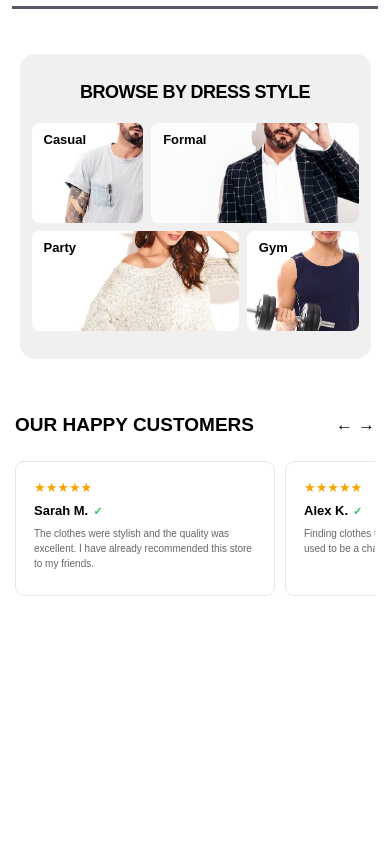
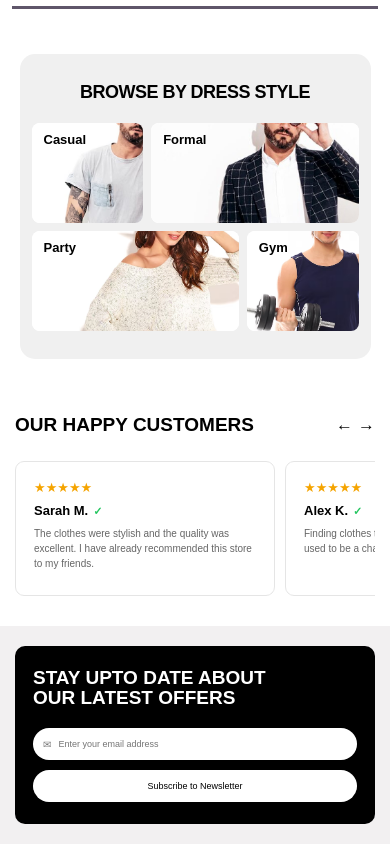
Before and after one commit to abdurehman19/Full-Stack-Assigement, a React (Vite) app in the folder Full stack Assigement/: page / in a window 390 px wide. Shown: the part 2018-2862 px from the top of the page. Before the commit the page ends 2644 px from the top, so only its background shows below. Built offline with nearby package versions, Linux system fonts and the light colour scheme.

Commit message:
Add Newsletter component and styles for subscription section

```diff
--- /dev/null
+++ b/Full stack Assigement/src/components/newsletter/Newsletter.css
@@ -0,0 +1,154 @@
+.newsletter {
+    width: 100%;
+    padding: 30px 5%;
+
+    background: #f2f0f1;
+    font-family: Arial, Helvetica, sans-serif;
+}
+
+.newsletter-content {
+    width: 100%;
+    max-width: 1200px;
+    min-height: 140px;
+
+    margin: auto;
+
+    padding: 30px 25px;
+
+    display: flex;
+    align-items: center;
+    justify-content: space-between;
+
+    background: #000;
+
+    border-radius: 10px;
+}
+
+
+/* HEADING */
+
+.newsletter-content h2 {
+    margin: 0;
+
+    color: #fff;
+
+    font-size: 24px;
+    line-height: 1.05;
+
+    font-weight: 900;
+}
+
+
+/* FORM */
+
+.newsletter-form {
+    width: 280px;
+
+    display: flex;
+    flex-direction: column;
+
+    gap: 10px;
+}
+
+
+/* EMAIL */
+
+.email-box {
+    width: 100%;
+    height: 32px;
+
+    display: flex;
+    align-items: center;
+
+    padding: 0 10px;
+
+    background: #fff;
+
+    border-radius: 20px;
+}
+
+.email-box span {
+    font-size: 10px;
+    color: #777;
+}
+
+.email-box input {
+    width: 100%;
+
+    border: none;
+    outline: none;
+
+    margin-left: 7px;
+
+    font-size: 9px;
+}
+
+
+/* BUTTON */
+
+.newsletter-form button {
+    width: 100%;
+    height: 32px;
+
+    border: none;
+
+    border-radius: 20px;
+
+    background: #fff;
+    color: #000;
+
+    font-size: 9px;
+
+    cursor: pointer;
+}
+
+
+/* TABLET */
+
+@media (max-width: 768px) {
+
+    .newsletter {
+        padding: 25px 20px;
+    }
+
+    .newsletter-content {
+        padding: 25px 20px;
+
+        flex-direction: column;
+
+        align-items: flex-start;
+
+        gap: 20px;
+    }
+
+    .newsletter-content h2 {
+        font-size: 21px;
+    }
+
+    .newsletter-form {
+        width: 100%;
+        max-width: 350px;
+    }
+}
+
+
+/* MOBILE */
+
+@media (max-width: 480px) {
+
+    .newsletter {
+        padding: 20px 15px;
+    }
+
+    .newsletter-content {
+        padding: 22px 18px;
+    }
+
+    .newsletter-content h2 {
+        font-size: 19px;
+    }
+
+    .newsletter-form {
+        max-width: 100%;
+    }
+}
--- /dev/null
+++ b/Full stack Assigement/src/components/newsletter/Newsletter.jsx
@@ -0,0 +1,38 @@
+import React from "react";
+import "./Newsletter.css";
+
+function Newsletter() {
+  return (
+    <section className="newsletter">
+
+      <div className="newsletter-content">
+
+        <h2>
+          STAY UPTO DATE ABOUT
+          <br />
+          OUR LATEST OFFERS
+        </h2>
+
+        <div className="newsletter-form">
+
+          <div className="email-box">
+            <span>✉</span>
+            <input
+              type="email"
+              placeholder="Enter your email address"
+            />
+          </div>
+
+          <button>
+            Subscribe to Newsletter
+          </button>
+
+        </div>
+
+      </div>
+
+    </section>
+  );
+}
+
+export default Newsletter;
--- a/Full stack Assigement/src/components/pages/Home.jsx
+++ b/Full stack Assigement/src/components/pages/Home.jsx
@@ -6,6 +6,7 @@ import NewArrivals from '../newarrival/NewArrivals'
 import Topselling from '../topselling/Topselling'
 import DressStyle from '../dressstyle/DressStyle'
 import HappyCustomers from '../happycostomers/HappyCustomers'
+import Newsletter from '../newsletter/Newsletter'
 
 function Home() {
   return(
@@ -16,6 +17,7 @@ function Home() {
     <Topselling/>
     <DressStyle/>
     <HappyCustomers/>
+    <Newsletter/>
     </>
   )
 }
```
